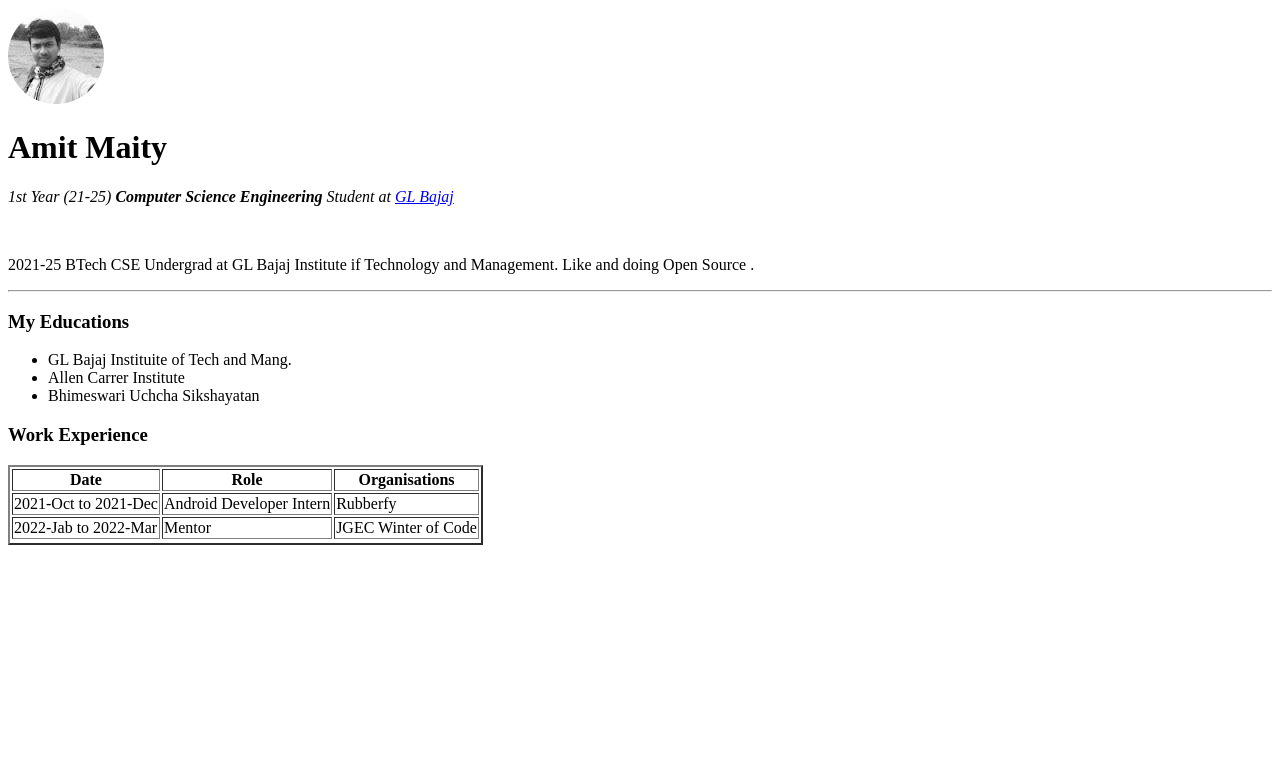
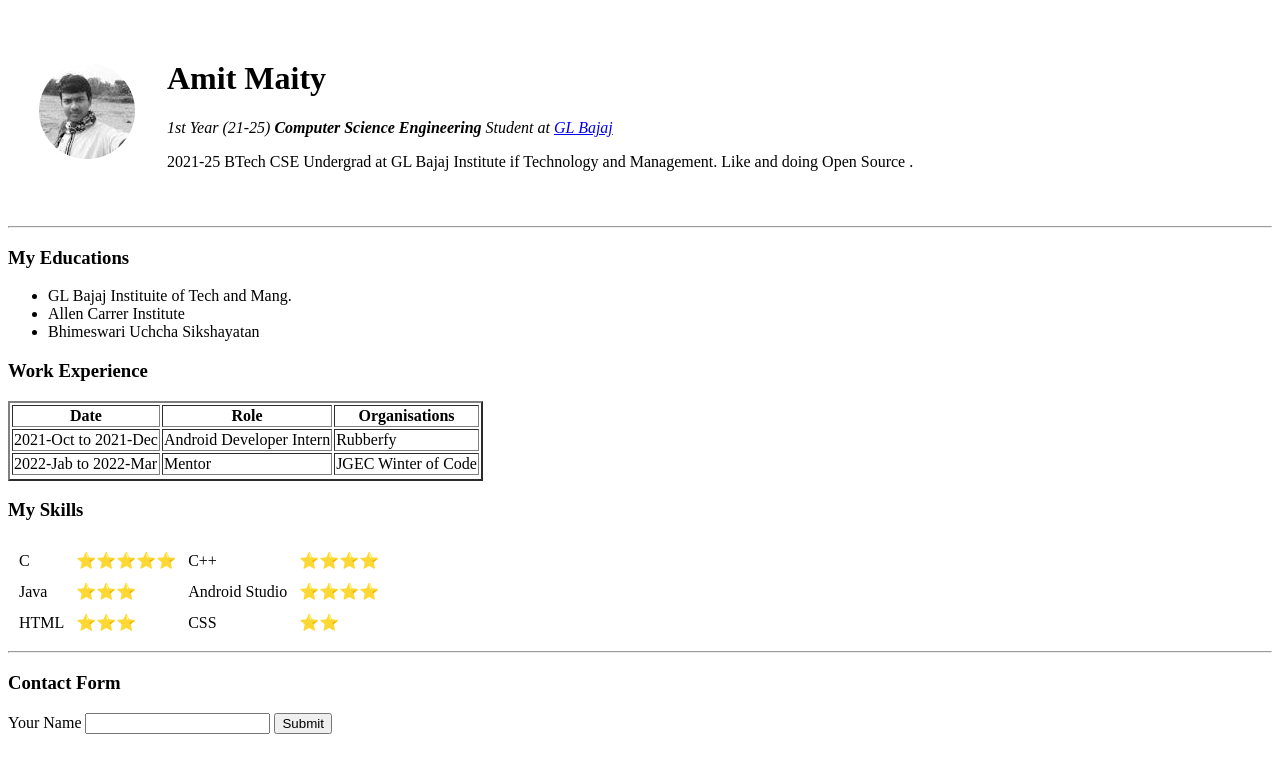
Before and after one commit to maityamit/The-Complete-2022-Web-Development-Bootcamp-by-Angela-Yu, a plain HTML site: page 0002 - Intermidiate to HTML/001 personal site.html in a window 1280 px wide. Drawn offline with Linux system fonts and the light colour scheme.

Commit message:
some msg

```diff
--- a/0002 - Intermidiate to HTML/001 personal site.html
+++ b/0002 - Intermidiate to HTML/001 personal site.html
@@ -8,11 +8,20 @@
 </head>
 <body>
 
-    <img src="my_image.png">
-    <h1>Amit Maity</h1>
-    <p><i>1st Year (21-25) <b>Computer Science Engineering</b> Student at <a href="https://www.glbitm.org/" target="_">GL Bajaj</a></i></p>
-    <br>
-    <p>2021-25 BTech CSE Undergrad at GL Bajaj Institute if Technology and Management. Like and doing Open Source .</p>
+    <table cellspacing="30">
+        <td>
+            <img src="my_image.png">
+        </td>
+        <td>
+            <h1>Amit Maity</h1>
+            <p><i>1st Year (21-25) <b>Computer Science Engineering</b> Student at <a href="https://www.glbitm.org/" target="_">GL Bajaj</a></i></p>
+
+            <p>2021-25 BTech CSE Undergrad at GL Bajaj Institute if Technology and Management. Like and doing Open Source .</p>
+
+        </td>
+    </table>
+
+
 
     <hr>
 
@@ -59,5 +68,38 @@
       </table>
 
 
+      <h3>My Skills</h3>
+
+      <table cellspacing="10">
+          <tr>
+              <td>C</td>
+          <td>⭐⭐⭐⭐⭐</td>
+          <td>C++</td>
+          <td>⭐⭐⭐⭐</td>
+          </tr>
+          <tr>
+            <td>Java</td>
+        <td>⭐⭐⭐</td>
+        <td>Android Studio</td>
+        <td>⭐⭐⭐⭐</td>
+        </tr>
+        <tr>
+            <td>HTML</td>
+        <td>⭐⭐⭐</td>
+        <td>CSS</td>
+        <td>⭐⭐</td>
+        </tr>
+
+      </table>
+
+      <hr>
+
+      <h3>Contact Form</h3>
+
+      <label>Your Name</label>
+      <input type="text">
+      <input type="submit">
+
+
 </body>
 </html>
```
